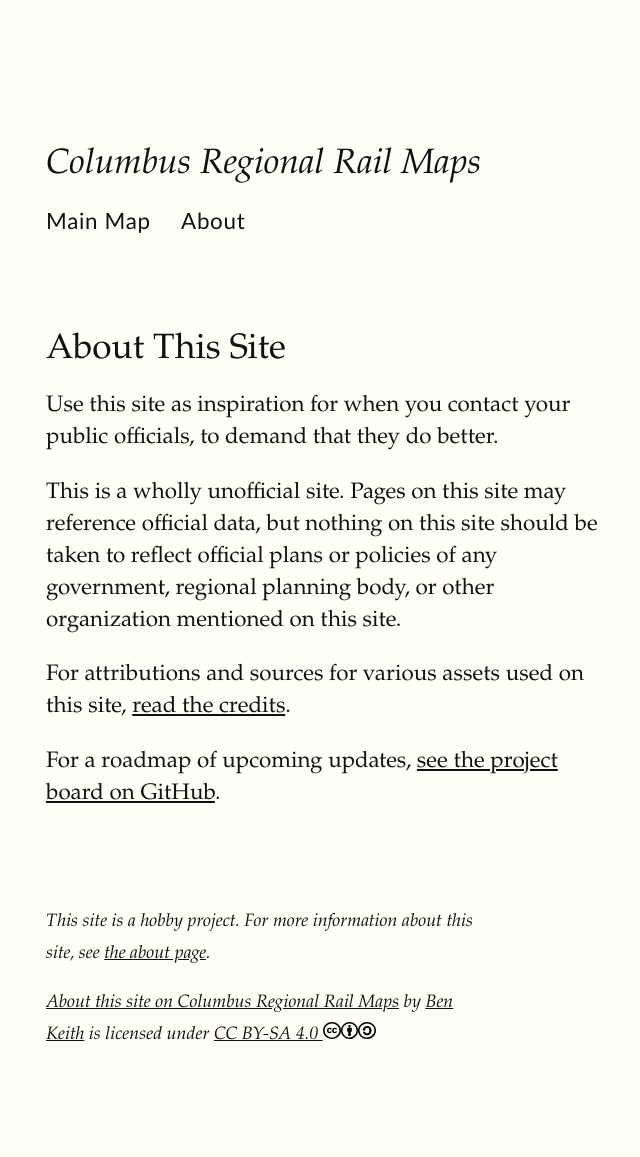
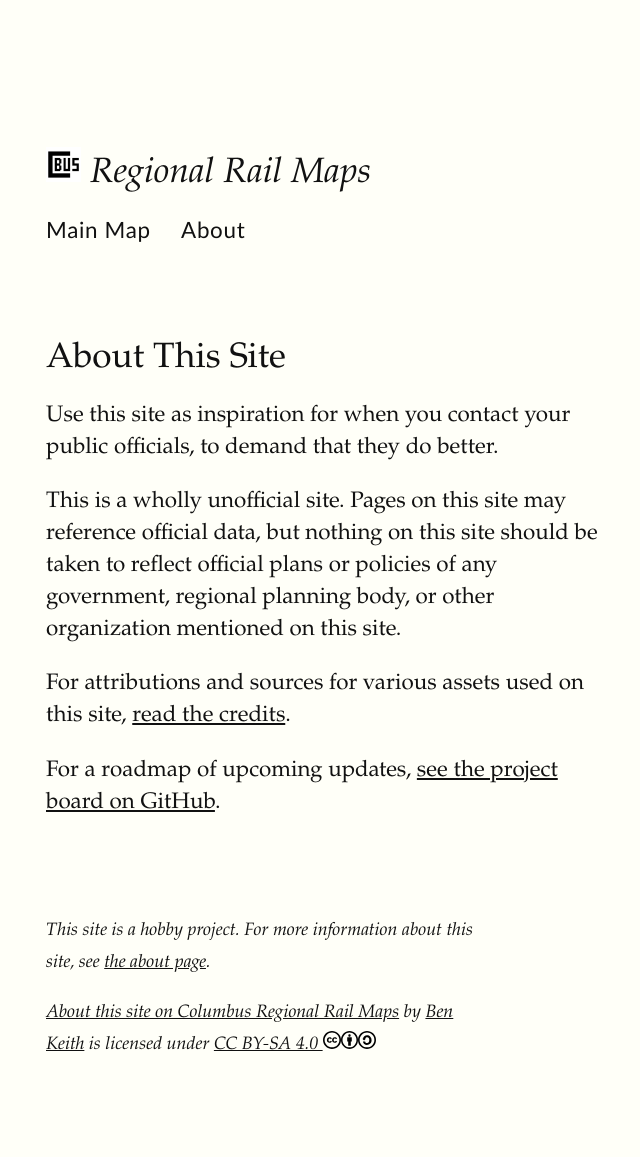
Before and after one commit to benlk/columbus-regional-rail, a Jekyll site: the page built from about.md, in a window 1280 px wide. Shown: the whole page, without its empty margins (114-754 px from the left). Built offline with Jekyll 4.4.1, drawn with Linux system fonts in a browser that asks for light colours; our own code applies the rules of GitHub Pages for plain Markdown files.

Commit message:
Header logo adjustments

```diff
--- a/_includes/header.html
+++ b/_includes/header.html
@@ -1,4 +1,5 @@
-<h2 class="title">{{ site.title }}</h2>
+<header>
+<h2 class="title"><img src="{{ 'favicon.ico' | absolute_url }}" alt="Columbus" style="height:1em; width: 1em; margin: 0; display:inline-block;"> Regional Rail Maps</h2>
 <nav class="sans">
     <input class="menu-btn" type="checkbox" id="menu-btn" />
     <p><label class="menu-icon" for="menu-btn">Menu</label></p>
@@ -7,3 +8,4 @@
 		<li><a href="{{ site.baseurl }}{% link about.md %}">About</a></li>
     </ul>
 </nav>
+</header>
```
